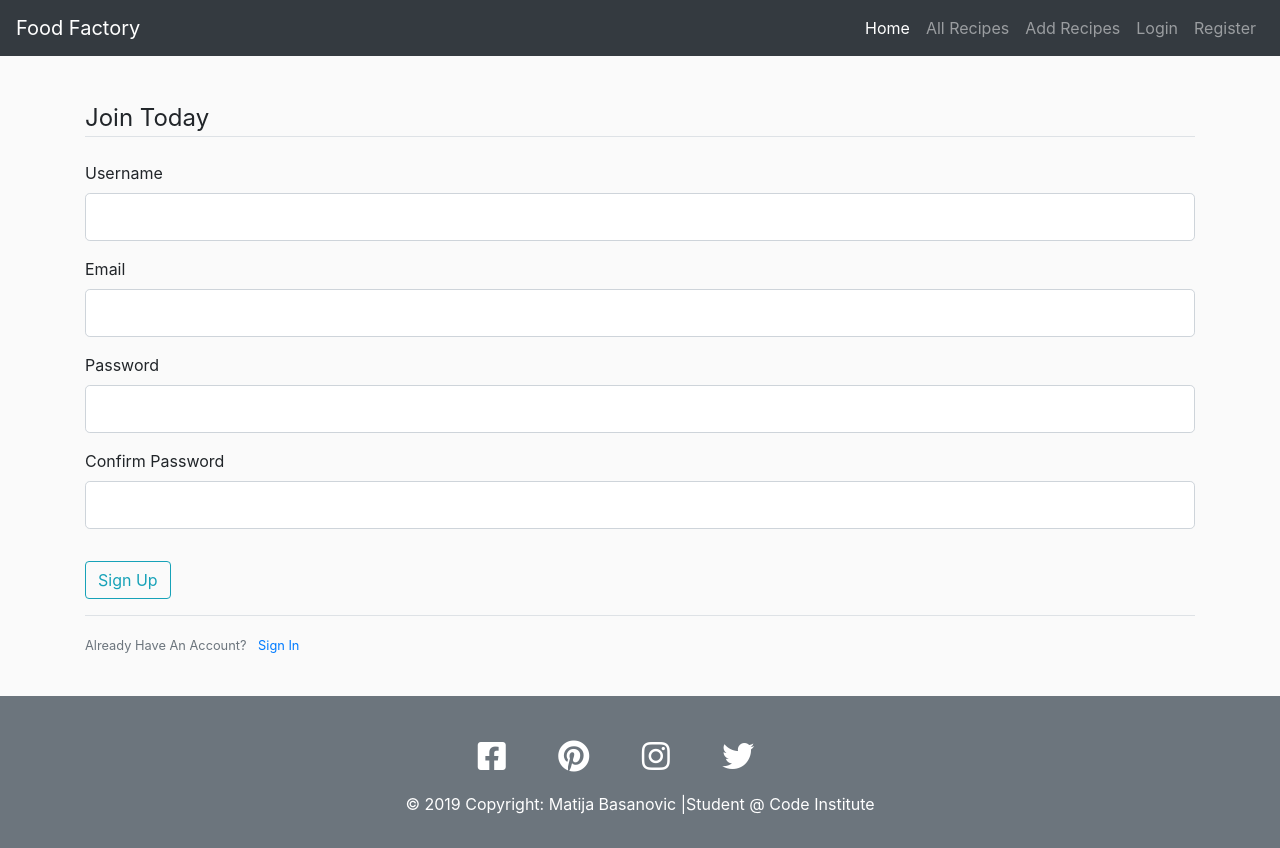
After one commit to MatijaBas/Food-Factory, a Flask app: page /register in a window 1280 px wide. The commit adds this page. Run offline with Flask 2, Linux system fonts and the light colour scheme; parts of the project's set-up code (start-up, migrations or seed data) failed here and were passed over; some libraries are stand-ins or nearby versions.

Commit message:
Added register and login page

```diff
--- a/app.py
+++ b/app.py
@@ -1,8 +1,9 @@
 import os
-from flask import Flask, render_template, redirect, request, url_for
+from flask import Flask, render_template, redirect, request, url_for, flash
 from flask_pymongo import PyMongo
 from bson.objectid import ObjectId
 from dotenv import load_dotenv
+from forms import RegistrationForm, LoginForm
 import json
 import datetime
 load_dotenv()
@@ -14,6 +15,7 @@ COLLECTION_NAME = os.getenv('MONGODB_COLLECTION_NAME')
 
 
 app = Flask(__name__)
+app.config['SECRET_KEY'] = '5791628bb0b13ce0c676dfde280ba245'
 
 app.config["MONGO_DBNAME"] = 'food_factory'
 app.config["MONGO_URI"] = 'mongodb+srv://' + USERNAME + ':' + PASSWORD + \
@@ -113,6 +115,28 @@ def update_recipe(recipe_id):
         return render_template("detail.html", recipe=the_recipe)
 
 
+@app.route("/register", methods=['GET', 'POST'])
+def register():
+    form = RegistrationForm()
+    if form.validate_on_submit():
+        flash(f'Account created for {form.username.data}!', 'success')
+        return redirect(url_for('index'))
+    return render_template('register.html', title='Register', form=form)
+
+
+@app.route("/login", methods=['GET', 'POST'])
+def login():
+    form = LoginForm()
+    if form.validate_on_submit():
+        if form.email.data == 'admin@blog.com' and form.password.data == 'password':
+            flash('You have been logged in!', 'success')
+            return redirect(url_for('index'))
+        else:
+            flash('Login Unsuccessful. Please check username and password', 'danger')
+    return render_template('login.html', title='Login', form=form)
+
+
+
 if __name__ == '__main__':
     app.run(host=os.environ.get('IP'),
             port=int(os.environ.get('PORT')),
--- /dev/null
+++ b/forms.py
@@ -0,0 +1,22 @@
+from flask_wtf import FlaskForm
+from wtforms import StringField, PasswordField, SubmitField, BooleanField
+from wtforms.validators import DataRequired, Length, Email, EqualTo
+
+
+class RegistrationForm(FlaskForm):
+    username = StringField('Username',
+                           validators=[DataRequired(), Length(min=6, max=15)])
+    email = StringField('Email',
+                        validators=[DataRequired(), Email()])
+    password = PasswordField('Password', validators=[DataRequired()])
+    confirm_password = PasswordField('Confirm Password',
+                                     validators=[DataRequired(), EqualTo('password')])
+    submit = SubmitField('Sign Up')
+
+
+class LoginForm(FlaskForm):
+    email = StringField('Email',
+                        validators=[DataRequired(), Email()])
+    password = PasswordField('Password', validators=[DataRequired()])
+    remember = BooleanField('Remember Me')
+    submit = SubmitField('Login')
--- a/requirements.txt
+++ b/requirements.txt
@@ -6,3 +6,5 @@ itsdangerous==1.1.0
 pymongo==3.9.0
 python-dotenv==0.10.3
 Werkzeug==0.16.0
+WTForms-2.2.1
+flask-wtf-0.14.2
--- a/templates/base.html
+++ b/templates/base.html
@@ -39,7 +39,10 @@
 							<a class="nav-link" href="{{url_for('add_recipe')}}">Add Recipes</a>
 						</li>
 						<li class="nav-item">
-							<a class="nav-link" href="#">Login</a>
+							<a class="nav-link" href="{{ url_for('login') }}">Login</a>
+						</li>
+						<li>
+							<a class="nav-link" href="{{ url_for('register') }}">Register</a>
 						</li>
 					</ul>
 				</div>
--- /dev/null
+++ b/templates/register.html
@@ -0,0 +1,74 @@
+{% extends "base.html" %}
+{% block content %}
+<div class="container">
+	<div class="content-section">
+		<form method="POST" action="">
+			{{ form.hidden_tag() }}
+			<fieldset class="form-group">
+				<legend class="border-bottom mb-4">Join Today</legend>
+				<div class="form-group">
+					{{ form.username.label(class="form-control-label") }}
+
+					{% if form.username.errors %}
+					{{ form.username(class="form-control form-control-lg is-invalid") }}
+					<div class="invalid-feedback">
+						{% for error in form.username.errors %}
+						<span>{{ error }}</span>
+						{% endfor %}
+					</div>
+					{% else %}
+					{{ form.username(class="form-control form-control-lg") }}
+					{% endif %}
+				</div>
+				<div class="form-group">
+					{{ form.email.label(class="form-control-label") }}
+					{% if form.email.errors %}
+					{{ form.email(class="form-control form-control-lg is-invalid") }}
+					<div class="invalid-feedback">
+						{% for error in form.email.errors %}
+						<span>{{ error }}</span>
+						{% endfor %}
+					</div>
+					{% else %}
+					{{ form.email(class="form-control form-control-lg") }}
+					{% endif %}
+				</div>
+				<div class="form-group">
+					{{ form.password.label(class="form-control-label") }}
+					{% if form.password.errors %}
+					{{ form.password(class="form-control form-control-lg is-invalid") }}
+					<div class="invalid-feedback">
+						{% for error in form.password.errors %}
+						<span>{{ error }}</span>
+						{% endfor %}
+					</div>
+					{% else %}
+					{{ form.password(class="form-control form-control-lg") }}
+					{% endif %}
+				</div>
+				<div class="form-group">
+					{{ form.confirm_password.label(class="form-control-label") }}
+					{% if form.confirm_password.errors %}
+					{{ form.confirm_password(class="form-control form-control-lg is-invalid") }}
+					<div class="invalid-feedback">
+						{% for error in form.confirm_password.errors %}
+						<span>{{ error }}</span>
+						{% endfor %}
+					</div>
+					{% else %}
+					{{ form.confirm_password(class="form-control form-control-lg") }}
+					{% endif %}
+				</div>
+			</fieldset>
+			<div class="form-group">
+				{{ form.submit(class="btn btn-outline-info") }}
+			</div>
+		</form>
+	</div>
+	<div class="border-top pt-3">
+		<small class="text-muted">
+            Already Have An Account? <a class="ml-2" href="{{ url_for('login') }}">Sign In</a>
+        </small>
+	</div>
+</div>
+{% endblock %}
```
Also changed, not shown: templates/login.html (added, +55 -0 lines), templates/login_register.html (deleted, +0 -7 lines).
